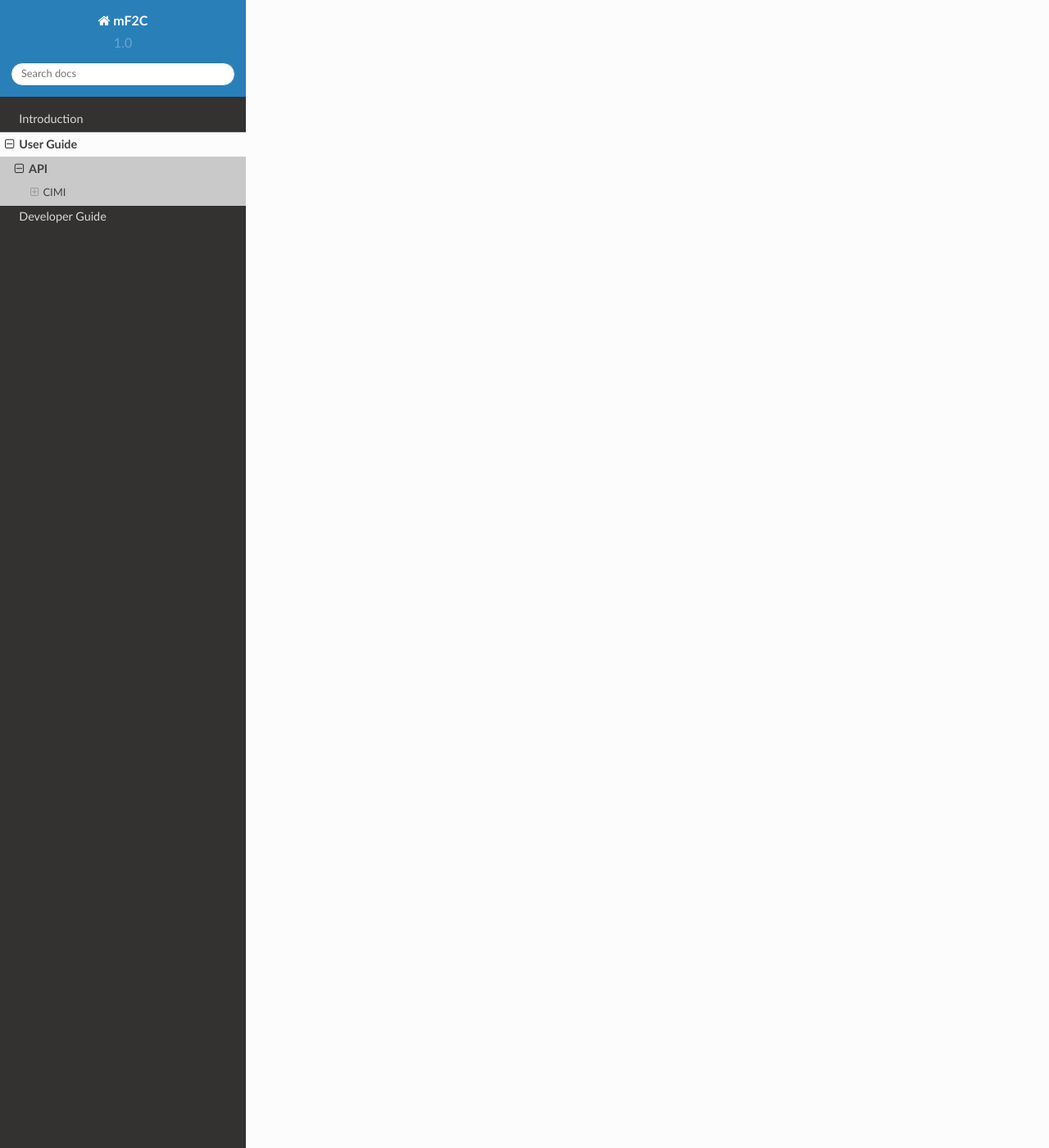
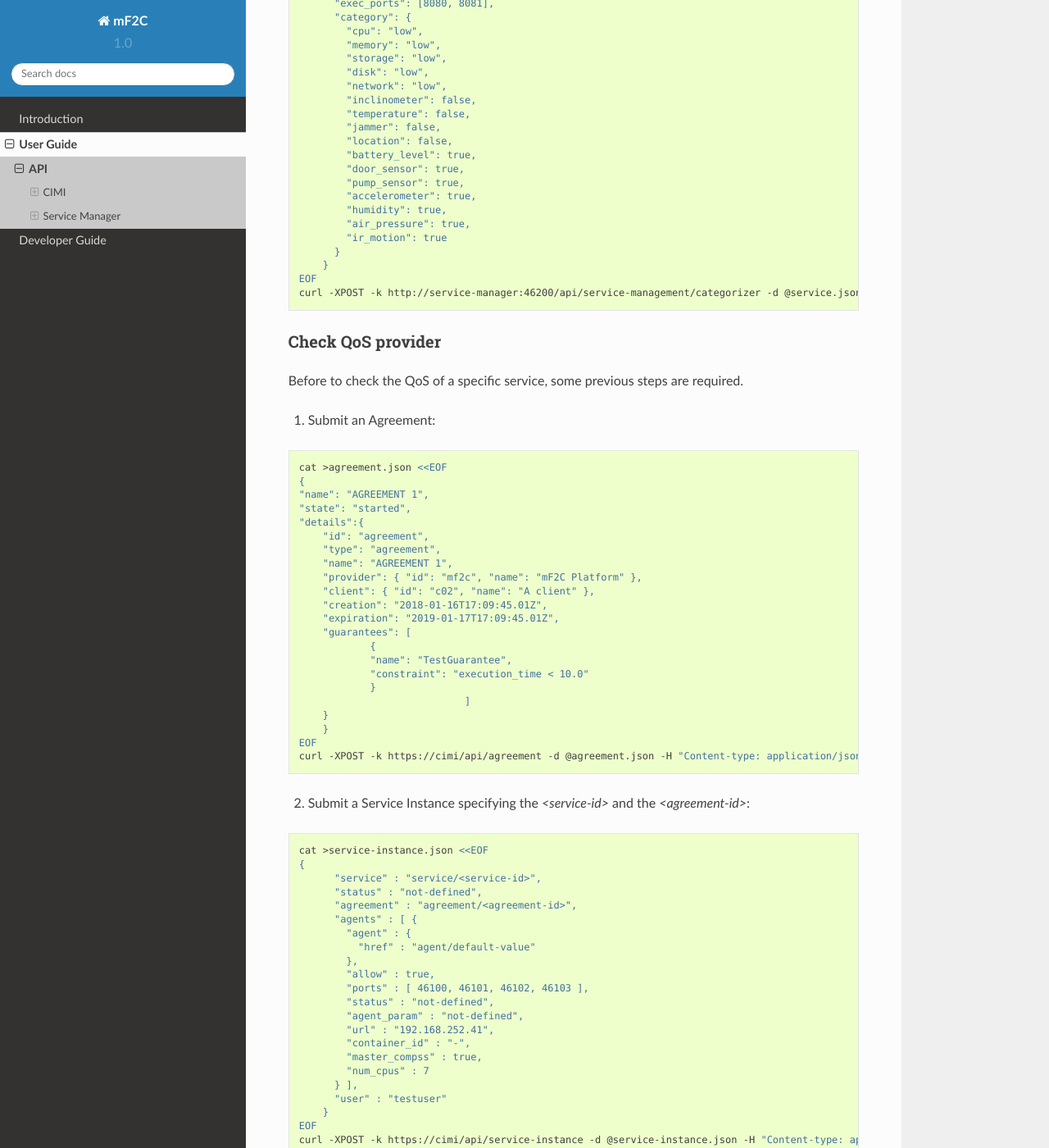
Before and after one commit to mF2C/Documentation, a Sphinx documentation site: the page built from documentation/user_guide/api.rst, in a window 1280 px wide and 1400 px high, scrolled down 2576 px. Shown: the whole window at 82% size. Built offline with Sphinx 7.4.7 and the Read the Docs theme 2.0.0, drawn with Linux system fonts in a browser that asks for light colours; some of the changed text lies outside the part shown.

Commit message:
Added documentation for Service Manager

```diff
--- a/documentation/user_guide/api.rst
+++ b/documentation/user_guide/api.rst
@@ -113,3 +113,124 @@ Let's delete our own session:
 
 .. _CIMI: https://www.dmtf.org/sites/default/files/standards/documents/DSP0263_2.0.0.pdf
 .. _SlipStream: http://ssapi.sixsq.com/#cimi-api
+
+
+Service Manager
+---------------
+The Service Manager is an internal component of the mF2C system that will not be exposed. However, in the current development state and for testing purposes, it is accessible through *http://service-manager:46200*.
+
+Submit a service
+~~~~~~~~~~~~~~~~
+1. For any workflow to work, the first step is to submit a service to the service manager:
+
+.. code-block:: bash
+
+    cat >service.json <<EOF
+    {
+	  "name": "hello-world",
+	  "description": "Hello World Service",
+	  "resourceURI": "/hello-world",
+	  "exec": "hello-world",
+	  "exec_type": "docker",
+	  "exec_ports": [8080, 8081],
+	  "category": {
+	    "cpu": "low",
+	    "memory": "low",
+	    "storage": "low",
+	    "disk": "low",
+	    "network": "low",
+	    "inclinometer": false,
+	    "temperature": false,
+	    "jammer": false,
+	    "location": false,
+	    "battery_level": true,
+	    "door_sensor": true,
+	    "pump_sensor": true,
+	    "accelerometer": true,
+	    "humidity": true,
+	    "air_pressure": true,
+	    "ir_motion": true
+	  }
+	}
+    EOF
+    curl -XPOST -k http://service-manager:46200/api/service-management/categorizer -d @service.json -H "Content-type: application/json"
+
+Check QoS provider
+~~~~~~~~~~~~~~~~~~
+
+Before to check the QoS of a specific service, some previous steps are required.
+
+1. Submit an Agreement:
+
+.. code-block:: bash
+
+    cat >agreement.json <<EOF
+    {
+    "name": "AGREEMENT 1",
+    "state": "started",
+    "details":{
+        "id": "agreement",
+        "type": "agreement",
+        "name": "AGREEMENT 1",
+        "provider": { "id": "mf2c", "name": "mF2C Platform" },
+        "client": { "id": "c02", "name": "A client" },
+        "creation": "2018-01-16T17:09:45.01Z",
+        "expiration": "2019-01-17T17:09:45.01Z",
+        "guarantees": [
+            	{
+                "name": "TestGuarantee",
+                "constraint": "execution_time < 10.0"
+            	}
+        			]
+    	}
+	}
+    EOF
+    curl -XPOST -k https://cimi/api/agreement -d @agreement.json -H "Content-type: application/json" -H 'slipstream-authn-info: super ADMIN'
+
+2. Submit a Service Instance specifying the *<service-id>* and the *<agreement-id>*:
+
+.. code-block:: bash
+
+    cat >service-instance.json <<EOF
+    {
+	  "service" : "service/<service-id>",
+	  "status" : "not-defined",
+	  "agreement" : "agreement/<agreement-id>",
+	  "agents" : [ {
+	    "agent" : {
+	      "href" : "agent/default-value"
+	    },
+	    "allow" : true,
+	    "ports" : [ 46100, 46101, 46102, 46103 ],
+	    "status" : "not-defined",
+	    "agent_param" : "not-defined",
+	    "url" : "192.168.252.41",
+	    "container_id" : "-",
+	    "master_compss" : true,
+	    "num_cpus" : 7
+	  } ],
+	  "user" : "testuser"
+	}
+    EOF
+    curl -XPOST -k https://cimi/api/service-instance -d @service-instance.json -H "Content-type: application/json" -H 'slipstream-authn-info: super ADMIN'
+
+3. Submit a Service Operation Report specifying the <service-instance-id>:
+
+.. code-block:: bash
+
+    cat >service-operation-report.json <<EOF
+    {
+	    "serviceInstance": {"href": "service-instance/<service-instance-id>"},
+	    "operation": "TestGuarantee",
+	    "execution_time": 50.0
+	}
+    EOF
+    curl -XPOST -k https://cimi/api/service-operation-report -d @service-operation-report.json -H "Content-type: application/json" -H 'slipstream-authn-info: super ADMIN'
+
+Finally, check the QoS of a service instance specifying the id:
+
+.. code-block:: bash
+
+    curl -XGET http://service-manager:46200/api/service-management/qos/<service-instance-id>
+
+As a result of the operation, the service instance will be returned.
```
